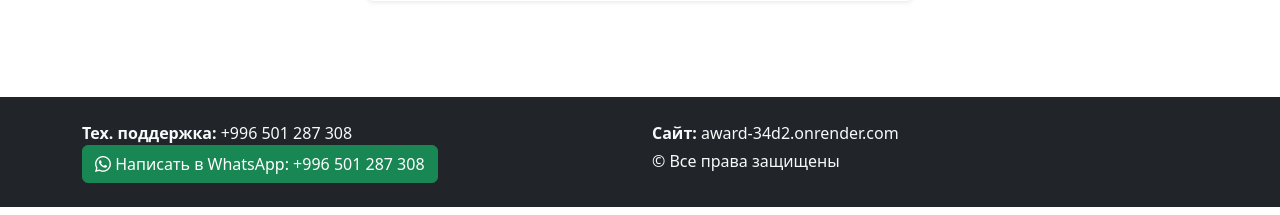
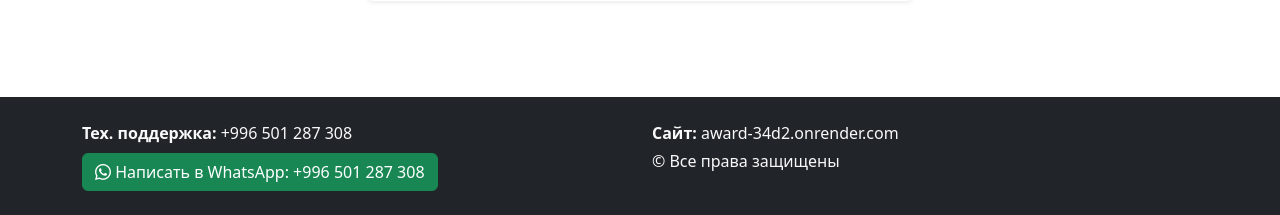
Before and after one commit to Kamchybek2004/award, a Django app: page /award/add/ in a window 1280 px wide. Shown: the part 716-931 px from the top of the page. Run offline with Django 5.2, Linux system fonts and the light colour scheme; the visitor is signed in with stand-in values (Sample User, id 1); data comes from the database, SQL or seed files in the repository; data that the repository does not hold is empty.

Commit message:
Ссылка настроено ещё раз

```diff
--- a/employer/templates/employer/base.html
+++ b/employer/templates/employer/base.html
@@ -80,6 +80,8 @@
             <div class="col-12 col-md-6">
                 <div><strong>Тех. поддержка:</strong>
                     <a href="tel:+996501287308" class="text-light text-decoration-none">+996 501 287 308</a>
+                </div>
+                <div class="mt-2">
                     <a href="https://wa.me/79261234567" target="_blank" class="btn btn-success">
                         <i class="bi bi-whatsapp"></i> Написать в WhatsApp: +996 501 287 308
                     </a>
```
